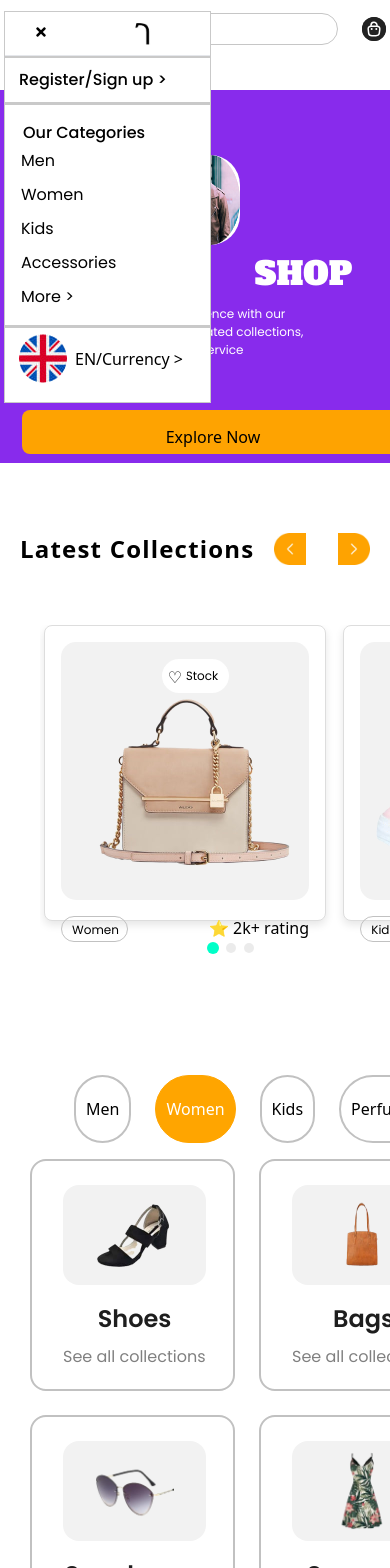
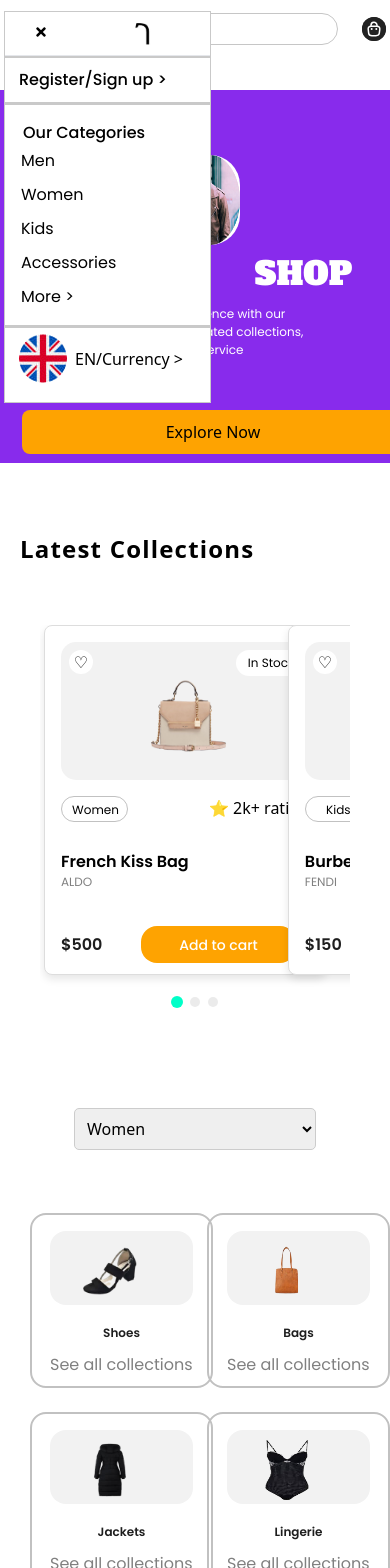
Before and after one commit to Enyewashebr/InterTechhub-internship-projects, a React (Vite) app in the folder Stage-2/Gebeya-Market-App/: page / in a window 390 px wide. Shown: the top 1568 px of the page. Built offline with nearby package versions, Linux system fonts and the light colour scheme.

Commit message:
make it responsive

```diff
--- a/Stage-2/Gebeya-Market-App/src/Pages/Home/Home.jsx
+++ b/Stage-2/Gebeya-Market-App/src/Pages/Home/Home.jsx
@@ -20,8 +20,8 @@ const Home = () => {
   return (
     <>
       <Navbar />
-      <div className="home-container w-full h-[769px] mt-[90px]  bg-[#882BEC] flex gap-10 justify-between p-[10px]  justify-center Z-0 overflow-x-hidden sm:w-full sm:h-[373px] sm:top-[0px] sm:relative  sm:gap-0">
-        <div className="left-div  block  justify-center items-center p-[15px] flex-1  ml-[60px] mt-[50px] ml-[90px] sm:align-left sm:ml-[0px] sm:h-[68px] ">
+      <div className="home-container w-full h-[769px] mt-[90px]  bg-[#882BEC] flex gap-10  p-[10px]  justify-center Z-0 overflow-x-hidden sm:w-full sm:h-[373px] sm:top-[0px] sm:relative  sm:gap-0">
+        <div className="left-div  block  justify-center items-center p-[15px] flex-1  mt-[50px] ml-[90px] sm:align-left sm:ml-[0px] sm:h-[68px] ">
           <h1 className=" w-[497px] h-[175px] top-[193px] left-[80px] font-alfa-slab text-[128px]  leading-[175.23px] text-white text-bold font-Anton-Regular mb-[30px] mt-[50px] ml-[30px] sm:hidden">
             Gebeya
           </h1>
@@ -44,7 +44,7 @@ const Home = () => {
             Discover a world of convenience with our user-friendly platform,
             curaated collections, and exceptional customer service
           </p>
-          <button className="w-[366px] h-[66px] relative top-[40 px] pt-[10px] gap-[10px] rounded-[8px] rounded-[8px] font-poppins font-600 text-24  bg-[#FEA301] top-[170px] font-poppins font-500 text-24 sm:w-[382px] sm:absolute sm:top-[300px] sm:h-[44px] sm:text-[12px] sm:rounded-[8px] sm:text-[16px] sm:font-500 sm:leading-[24px] sm:ml-[-158px] sm:mt-[20px] sm:cursor-pointer">
+          <button className="flex justify-center w-[366px] h-[66px] relative top-[40 px] pt-[10px] gap-[10px]  font-poppins font-600 text-24  bg-[#FEA301] top-[170px] font-poppins font-500 text-24 sm:w-[382px] sm:absolute sm:top-[300px] sm:h-[44px]  sm:rounded-[8px] sm:text-[16px] sm:font-500 sm:leading-[24px] sm:ml-[-158px] sm:mt-[20px] sm:cursor-pointer">
             Explore Now
           </button>
         </div>
@@ -53,7 +53,7 @@ const Home = () => {
             Discover a world of convenience with our user-friendly platform,
             curaated collections, and exceptional customer service
           </p>
-          <h1 className="w-[390px]  h-[175px] top-[366px] left-[1007px] font-alfa-slab text-[128px] text-white font-Anton-Regular leading-[175.23px]  mt-[30px] pl-[30px]  sm:w-[98px] sm:h-[44px]  sm:text-[32px]   text-white text-bold font-400 sm:top-[-93px] sm:pl-[0px] sm:absolute sm:left-[0px]">
+          <h1 className="w-[390px]  h-[175px] top-[366px] left-[1007px] font-alfa-slab text-[128px] text-white font-Anton-Regular leading-[175.23px]  mt-[30px] pl-[30px]  sm:w-[98px] sm:h-[44px]  sm:text-[32px]    text-bold font-400 sm:top-[-93px] sm:pl-[0px] sm:absolute sm:left-[0px]">
             SHOP
           </h1>
           <img
@@ -64,10 +64,10 @@ const Home = () => {
         </div>
       </div>
       <div className="product-category flex justify-between mt-[50px] p-[20px]">
-        <h2 className="latest w-388  left-80 font-poppins text-2xl font-semibold font-normal antialiased tracking-wider leading-60">
+        <h2 className="latest w-388  left-80 font-poppins text-2xl font-semibold  antialiased tracking-wider leading-60">
           Latest Collections
         </h2>
-        <div className="scroll-side flex gap-8 items-center  ">
+        <div className="scroll-side flex gap-8 items-center  sm:opacity-0 sm:none">
           <img src={arrow1} alt="" className="w-8 h-8 cursor-pointer" />
           <img src={arrow2} alt="" className="w-8 h-8 cursor-pointer" />
         </div>
--- a/Stage-2/Gebeya-Market-App/src/components/CategoryData/CategoryData.jsx
+++ b/Stage-2/Gebeya-Market-App/src/components/CategoryData/CategoryData.jsx
@@ -15,7 +15,7 @@ import slipper from "../../assets/slipper.png";
 import sun_wear from "../../assets/sun-wear.png";
 import wig from "../../assets/wig.png";
 import shoes from "../../assets/shoes.png";
-import { useState } from "react";
+import { useState, useEffect } from "react";
 import triple_arrow from "../../assets/triple_arrow.png";
 import arrow1 from "../../assets/arrow1.png";
 import arrow2 from "../../assets/arrow2.png";
@@ -128,33 +128,80 @@ const BrowseCategory = [
 
 const CategoryData = () => {
   const [activeCategory, setActiveCategory] = useState("Women");
+const [isDropdown, setIsDropdown] = useState(window.innerWidth < 480);
 
+  // Function to handle screen resizing
+  const handleResize = () => {
+    setIsDropdown(window.innerWidth < 480);
+  };
+
+  // Add event listener for screen resize
+  useEffect(() => {
+    window.addEventListener("resize", handleResize);
+    return () => window.removeEventListener("resize", handleResize);
+  }, []);
   return (
-    <div className="category-data flex flex-col">
-      <div className="catagories flex justify-between">
+    <div className="category-data flex flex-col ">
+      <div className="catagories flex justify-between sm:!w-full sm:relative items-center ">
+        {isDropdown ? (
+          /** Render dropdown if screen width is below 480px */
+          <select
+            value={activeCategory}
+            onChange={(e) => setActiveCategory(e.target.value)}
+            style={{
+              width: "100%",
+              padding: "8px",
+              borderRadius: "5px",
+              border: "1px solid #ccc",
+              fontSize: "16px",
+            }}
+          >
             {Object.keys(categories).map((category) => (
+              <option key={category} value={category}>
+                {category}
+              </option>
+            ))}
+          </select>
+        ) : (
+          Object.keys(categories).map((category) => (
             <button
               key={category}
-            className={`category-button ${
+              className={`category-button   ${
                 activeCategory === category ? "active" : ""
               }`}
               onClick={() => setActiveCategory(category)}
             >
               {category}
             </button>
-        ))}
+          ))
+        )}
       </div>
 
       {/* Content */}
-      <div className="content">
+      <div className="content sm:!grid sm:!w-full sm:!grid-cols-2">
         {categories[activeCategory].map((item, index) => (
-          <div key={index} className="item-container">
-            <div key={index} className="item-card">
-              <div className="img-item">
-                <img src={item.img} alt={item.name} />
+          <div
+            key={index}
+            className=" flex item-container justify-center  sm:!w-[183px] sm:!h-[175px]"
+          >
+            <div
+              key={index}
+              className="item-card sm:mt-[-8px] sm:w-[107px] sm:!gap-[10px]"
+            >
+              <div className="img-item sm:!h-[74px]">
+                <img
+                  src={item.img}
+                  alt={item.name}
+                  className="img sm:!w-[60px] sm:!h-[60px]"
+                />
               </div>
-              <div key={index} className="item-description">
-                <h4>{item.name}</h4>
+              <div
+                key={index}
+                className="item-description  sm:!w-full sm:!gap-[2px]"
+              >
+                <h4 className="name sm:!w-[50px]sm:!h-24px] sm:!text-[12px]">
+                  {item.name}
+                </h4>
                 <p>{item.description}</p>
               </div>
             </div>
@@ -169,16 +216,19 @@ const CategoryData = () => {
         </button>
       </div>
 
-
-      <div className="curated-summer-collection relative">
+      <div className="curated-summer-collection relative sm:w-full sm:!h-[270px]">
         <div className="text-content">
-          <h1>Our Curated Summer Collection</h1>
-          <p>
+          <h1 className="titl sm:!w-[296px] sm:!h-[54px] sm:!text-[18px] sm:!tracking-[0.04em] sm:!leading-[27px]">
+            Our Curated Summer Collection
+          </h1>
+          <p className="explore sm:!w-[351px] sm:!h-[84px] sm:!text-[14px] sm:!tracking-[0.04em] sm:!leading-[24px]">
             Explore our curated summer collection featuring trending styles,
             vibrant colors, and lightweight fabrics perfect for long days and
             nights.
           </p>
-          <button className="explore-button">Explore Now</button>
+          <button className="explore-button sm:!w-[332px] sm:h-[44px] sm:!text-[16px]  sm:!leading-[24px]">
+            Explore Now
+          </button>
         </div>
 
         {/* Circles in the Middle */}
@@ -197,7 +247,7 @@ const CategoryData = () => {
 
       {/* {Browse by category} */}
       <div className="product-category flex  justify-between mt-[50px] p-[20px] top-[630px] left-[3px]">
-        <h2 className="latest w-388  left-80 font-poppins text-2xl font-semibold font-normal antialiased tracking-wider leading-60">
+        <h2 className="latest w-388  left-80 font-poppins text-2xl font-semibold  antialiased tracking-wider leading-60">
           Browse by category
         </h2>
         <div className="scroll-side flex gap-8 items-center  ">
@@ -209,14 +259,14 @@ const CategoryData = () => {
       <div className="category-container">
         {BrowseCategory.map((category, index) => (
           <div className="category-card" key={index}>
-            <div className="category-img" >
+            <div className="category-img">
               <img
                 src={category.image}
                 alt={category.title}
                 className="category-image"
               />
             </div>
-            <div className="category-discription" >
+            <div className="category-discription">
               <h3 className="category-title">{category.title}</h3>
               <p className="category-description">{category.description}</p>
             </div>
--- a/Stage-2/Gebeya-Market-App/src/components/Footer/Footer.css
+++ b/Stage-2/Gebeya-Market-App/src/components/Footer/Footer.css
@@ -119,9 +119,9 @@ text-decoration-skip-ink: none;
 
 }
 @media (max-width: 768px) {
-  .footer-desktop {
+  /* .footer-desktop {
     /* display: none; */
-  }
+ /* } */
   .footer-mobile {
     display: block;
   }
--- a/Stage-2/Gebeya-Market-App/src/components/ProductCard/ProductCard.jsx
+++ b/Stage-2/Gebeya-Market-App/src/components/ProductCard/ProductCard.jsx
@@ -1,43 +1,50 @@
-// import React from "react";
+
 import "./ProductCard.css";
 import PropTypes from "prop-types";
-// import { useState } from "react";
-
-// import ProductCard from "../ProductCard/ProductCard";
-// import "./ProductList.css";
-
-// import PropTypes from "prop-types";
 
 
-
-  // const [currentSlide, setCurrentSlide] = useState(0);
-
-const ProductCard = ({image, name, brand, price, rating, category  })=>{
+const ProductCard = ({ image, name, brand, price, rating, category }) => {
   return (
     <>
-      <div className="product-card  sm:relative sm:!w-[282px] sm:h-[296px]
-      sm:left-[4px] sm:!Z-50" >
-        <div className="product-card-upper sm:w-[266px] sm:h-[167px]  sm:gap-8">
-          <div className="product-card-header sm:w-[266px] sm:h-[136px] sm:rounded-[8px]">
-            <button className="favorite-btn  sm:absolute">♡</button>
-            <img src={image} alt={name} className="product-image sm:w-[124px] sm:h-[141px sm:absolute" />
-            <span className="in-stock">In Stock</span>
+      <div className="product-card sm:!z-50 sm:!mr-[-5px]!overflow-hidden sm:relative sm:!w-[282px] sm:h-[350px] sm:left-[4px] sm:!Z-50 smoverflow-visible sm:!container sm:ml-0">
+        <div className="product-card-upper sm:w-[266px] sm:!h-[177px] sm:gap-8">
+          <div className="product-card-header sm:w-[266px] sm:!h-[160px] sm:rounded-[8px] sm:relative">
+            <button className="flex favorite-btn sm:absolute sm:w-[24px] sm:h-[24px] sm:left-2 sm:top-2 justify-center items-center">
+              ♡
+            </button>
+            {image && (
+              <img
+                src={image}
+                alt={name || "Product Image"}
+                className="product-image sm:!w-[90px] sm:!h-[110px] sm:absolute"
+              />
+            )}
+            <span className="flex in-stock sm:absolute sm:!w-[70px] sm:!h-[26px] sm:left-[155px] sm:top-2 !items-center !justify-center">
+              In Stock
+            </span>
           </div>
-          <div className="rate-category">
-            <span className="category">{category}</span>
-            <span className="rate">⭐ {rating} rating</span>
+          <div className="rate-category sm:w-[266px] sm:!h-[23px]">
+            <span className="category !items-center !justify-center !text-center">
+              {category || "Uncategorized"}
+            </span>
+            <span className="rate">⭐ {rating || "No"} rating</span>
           </div>
         </div>
-        <div className="product-card-lower">
-          <div className="product-details">
-            <h3 className="product-name">{name}</h3>
-            <p className="brand">{brand}</p>
-            <span className="price">${price}</span>
+        <div className="product-card-lower sm:relative">
+          <div className="product-details sm:w-[128px] sm:h-[92px]">
+            <h3 className="product-name sm:!w-[140px] sm:!h-[24px] sm:!text-[16px]">
+              {name || "Unknown Product"}
+            </h3>
+            <p className="brand sm:!text-[12px]">{brand || "Unknown Brand"}</p>
+            <span className="price sm:absolute sm:!w-[110px] sm:left-0 sm:!h-[24px] sm:!text-[16px] sm:bottom-8">
+              ${price !== undefined ? price : "N/A"}
+            </span>
           </div>
-          <button className="add-to-cart-btn">Add to cart</button>
+          <button className="flex add-to-cart-btn sm:absolute sm:!w-[155px] sm:!h-[37px] sm:left-[80px] sm:!text-center sm:!text-[14px] sm:bottom-5 justify-center items-center">
+            Add to cart
+          </button>
         </div>
       </div>
-
     </>
   );
 };
--- a/Stage-2/Gebeya-Market-App/src/components/ProductList/ProductList.jsx
+++ b/Stage-2/Gebeya-Market-App/src/components/ProductList/ProductList.jsx
@@ -77,7 +77,7 @@ return (
           pagination={{ clickable: true }}
           autoplay={{ delay: 3000, disableOnInteraction: false }}
           modules={[Pagination]}
-          className="mySwiper  w-[382px]"
+          className="mySwiper  w-full z-50 overflow-y-hidden"
         >
           {products.map((product, index) => (
             <SwiperSlide key={index}>
```
Lines whose indentation alone changed are shown as unchanged.
